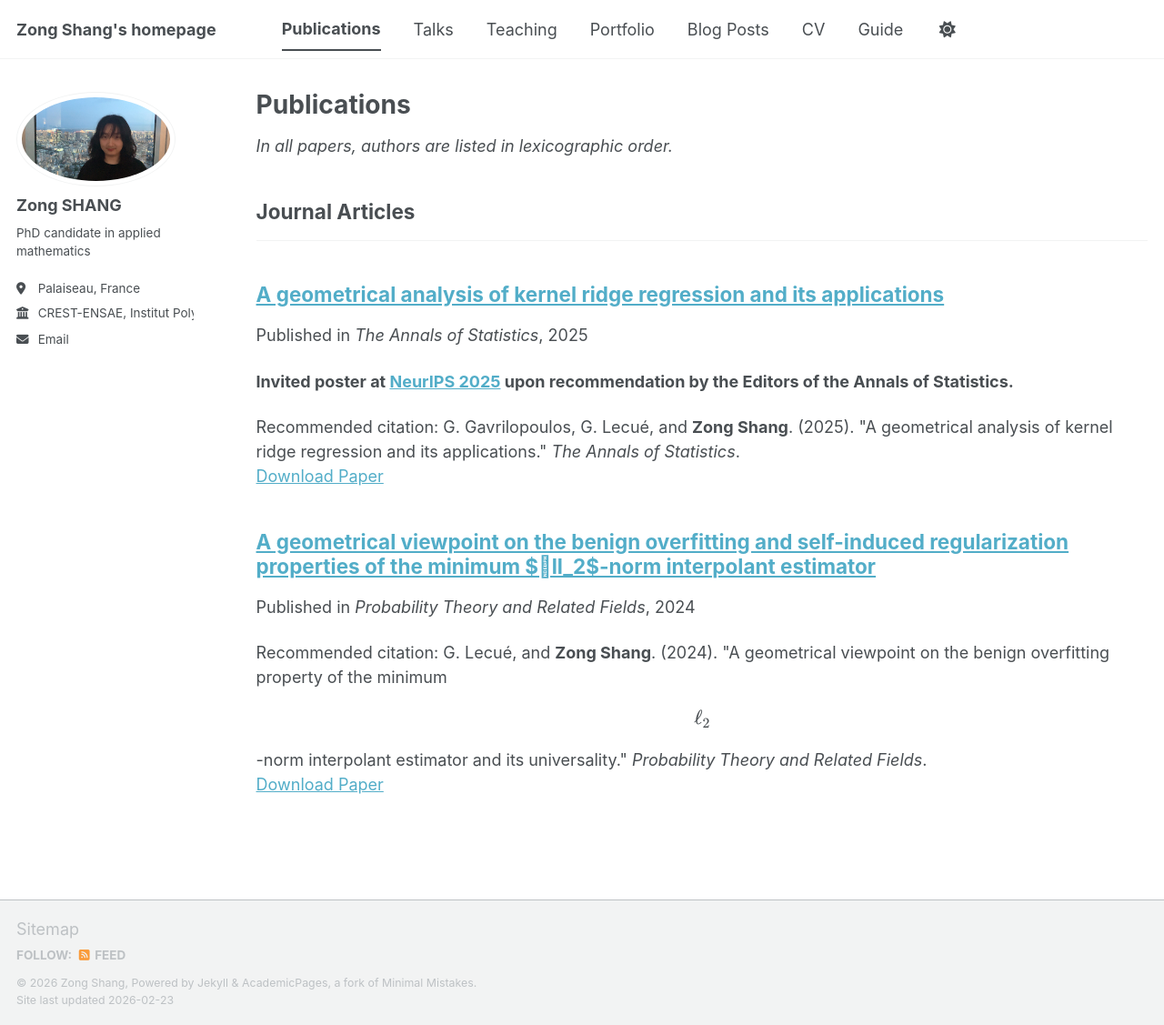
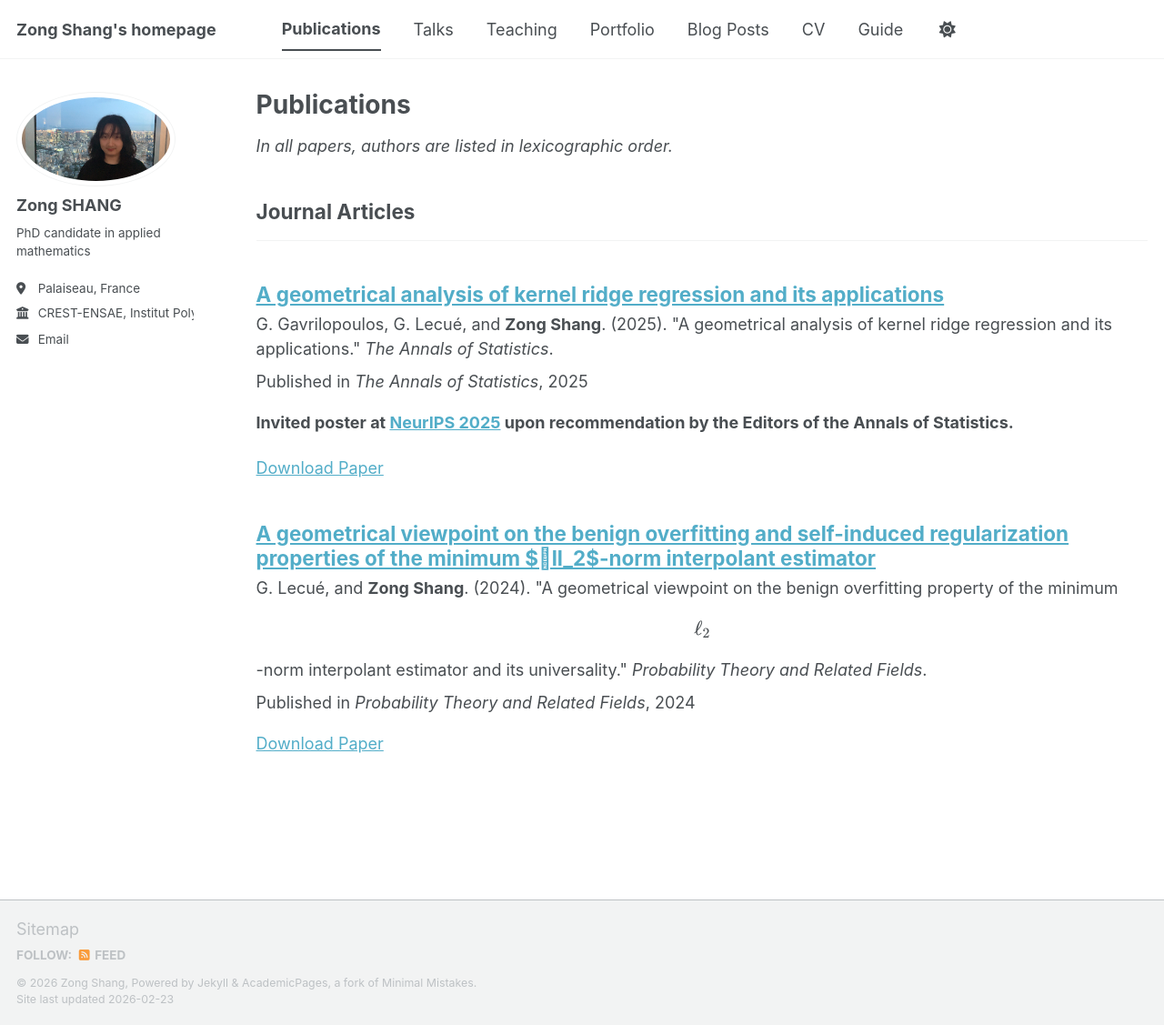
Before and after one commit to zong-shang/zong-shang.github.io, a Jekyll site: the page built from _pages/publications.html, in a window 1280 px wide and 1127 px high. Shown: the whole window at 91% size. Built offline with Jekyll 4.4.1, drawn with Linux system fonts in a browser that asks for light colours; a script bundle is joined from its source files by our own code; library files that are not in the unit come from our copies.

Commit message:
Update archive-single.html

```diff
--- a/_includes/archive-single.html
+++ b/_includes/archive-single.html
@@ -34,17 +34,23 @@
       {% endif %}
     </h2>
 
+    {% if post.citation %}
+      <p style="margin-top: 0; margin-bottom: 0.5em;">{{ post.citation }}</p>
+    {% endif %}
+
     {% if post.read_time %}
       <p class="page__meta"><i class="fa fa-clock" aria-hidden="true"></i> {% include read-time.html %}</p>
     {% endif %}
 
+    <p style="margin-top: 0; margin-bottom: 0.5em;">
       {% if post.collection == 'teaching' %}
-          <p> {{ post.type }}, <i>{{ post.venue }}</i>, {{ post.date | default: "1900-01-01" | date: "%Y" }} </p>
+        {{ post.type }}, <i>{{ post.venue }}</i>, {{ post.date | default: "1900-01-01" | date: "%Y" }}
       {% elsif post.collection == 'publications' %}
-          <p>Published in <i>{{ post.venue }}</i>, {{ post.date | default: "1900-01-01" | date: "%Y" }} </p>
+        Published in <i>{{ post.venue }}</i>, {{ post.date | default: "1900-01-01" | date: "%Y" }}
       {% elsif post.date %}
-         <p class="page__date"><strong><i class="fa fa-fw fa-calendar" aria-hidden="true"></i> {{ site.data.ui-text[site.locale].date_label | default: "Published:" }}</strong> <time datetime="{{ post.date | default: "1900-01-01" | date_to_xmlschema }}">{{ post.date | default: "1900-01-01" | date: "%B %d, %Y" }}</time></p>
+        <strong><i class="fa fa-fw fa-calendar" aria-hidden="true"></i> {{ site.data.ui-text[site.locale].date_label | default: "Published:" }}</strong> <time datetime="{{ post.date | default: "1900-01-01" | date_to_xmlschema }}">{{ post.date | default: "1900-01-01" | date: "%B %d, %Y" }}</time>
       {% endif %}
+    </p>
 
     {% if post.excerpt and site.read_more != 'enabled' %}
       <p class="archive__item-excerpt" itemprop="description">{{ post.excerpt | markdownify }}</p>
@@ -52,32 +58,20 @@
       <p class="archive__item-excerpt" itemprop="description"><p>{{ post.excerpt | markdownify | remove: '<p>' | remove: '</p>' }}<strong><a href="{{ base_path }}{{ post.url }}" rel="permalink"> Read more</a></strong></p></p>
     {% endif %}
 
-    {% if post.citation and post.paperurl and post.slidesurl and post.bibtexurl %}
-      <p>Recommended citation: {{ post.citation }}<br /><a href="{{ post.paperurl }}">Download Paper</a> | <a href="{{ post.slidesurl }}">Download Slides</a> | <a href="{{ post.bibtexurl }}">Download Bibtex</a></p>
-    {% elsif post.citation and post.paperurl and post.slidesurl %}
-      <p>Recommended citation: {{ post.citation }}<br /><a href="{{ post.paperurl }}">Download Paper</a> | <a href="{{ post.slidesurl }}">Download Slides</a></p>
-    {% elsif post.citation and post.paperurl and post.bibtexurl %}
-      <p>Recommended citation: {{ post.citation }}<br /><a href="{{ post.paperurl }}">Download Paper</a> | <a href="{{ post.bibtexurl }}">Download Bibtex</a></p>
-    {% elsif post.citation and post.paperurl %}
-      <p>Recommended citation: {{ post.citation }}<br /><a href="{{ post.paperurl }}">Download Paper</a></p>
-    {% elsif post.citation and post.slidesurl and post.bibtexurl %}
-      <p>Recommended citation: {{ post.citation }}<br /><a href="{{ post.slidesurl }}">Download Slides</a> | <a href="{{ post.bibtexurl}}">Download Bibtex</a></p>
-    {% elsif post.citation and post.slidesurl %}
-      <p>Recommended citation: {{ post.citation }}<br /><a href="{{ post.slidesurl }}">Download Slides</a></p>
-    {% elsif post.citation and post.bibtexurl %}
-      <p>Recommended citation: {{ post.citation }}<br /><a href="{{ post.bibtexurl }}">Download Bibtex</a></p>
-    {% elsif post.citation %}
-      <p>Recommended citation: {{ post.citation }}</p>
-    {% elsif post.paperurl and post.bibtexurl %}
-      <p><a href="{{ post.paperurl }}">Download Paper</a> | <a href="{{ post.bibtexurl }}">Download Bibtex</a></p>
-    {% elsif post.paperurl %}
-      <p><a href="{{ post.paperurl }}">Download Paper</a></p>
-    {% elsif post.slidesurl and post.bibtexurl %}
-      <p><a href="{{ post.slidesurl }}">Download Slides</a> | <a href="{{ post.bibtexurl }}">Download Bibtex</a></p>
-    {% elsif post.slidesurl %}
-      <p><a href="{{ post.slidesurl }}">Download Slides</a></p>
-    {% elsif post.bibtexurl %}
-      <p><a href="{{ post.bibtexurl }}">Download Bibtex</a></p>
+    {% if post.paperurl or post.slidesurl or post.bibtexurl %}
+      <p>
+        {% if post.paperurl %}
+          <a href="{{ post.paperurl }}">Download Paper</a>
+        {% endif %}
+        {% if post.slidesurl %}
+          {% if post.paperurl %} | {% endif %}
+          <a href="{{ post.slidesurl }}">Download Slides</a>
+        {% endif %}
+        {% if post.bibtexurl %}
+          {% if post.paperurl or post.slidesurl %} | {% endif %}
+          <a href="{{ post.bibtexurl }}">Download Bibtex</a>
+        {% endif %}
+      </p>
     {% endif %}
 
   </article>
```
Lines whose indentation alone changed are shown as unchanged.
